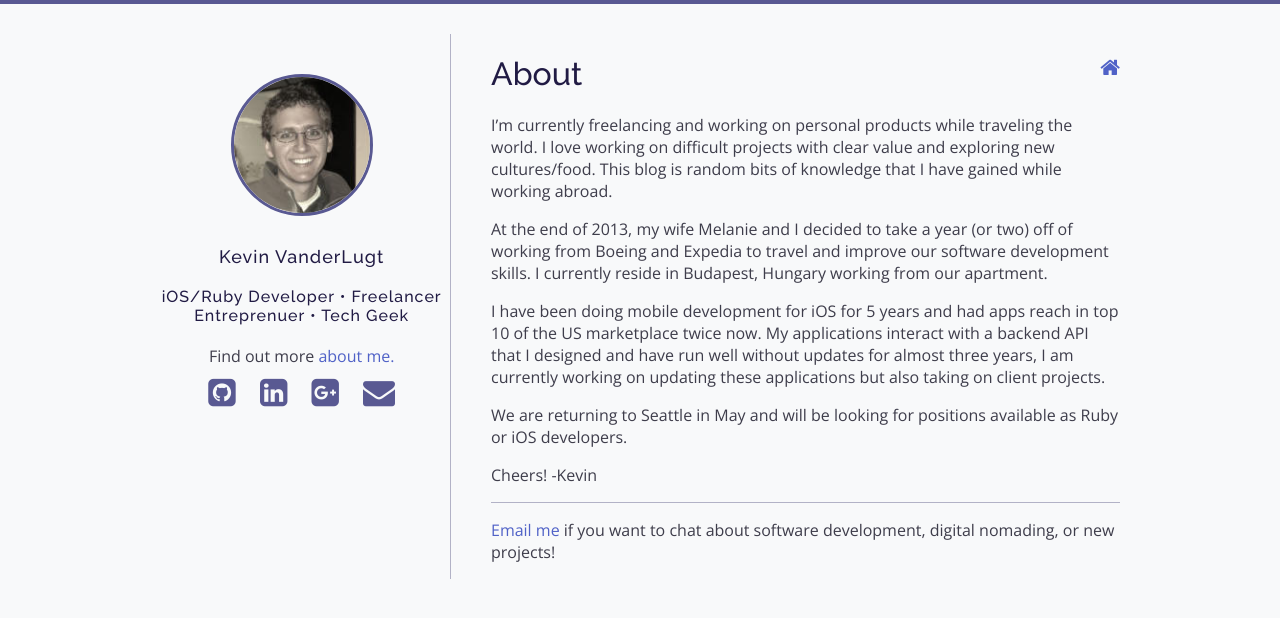
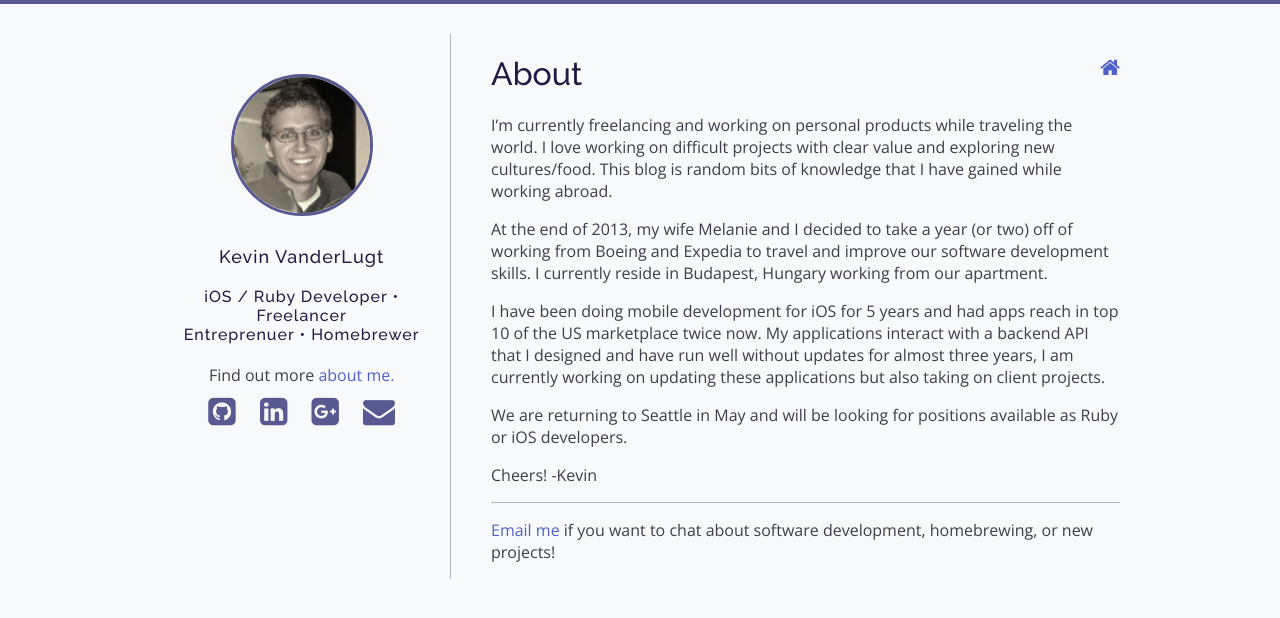
Before and after one commit to kevinvanderlugt/kevinvanderlugt.github.io, a Jekyll site: the page built from about.md, in a window 1280 px wide. Shown: the top 618 px of the page. Built offline with Jekyll 4.4.1, drawn with Linux system fonts in a browser that asks for light colours; nearby versions of some CDN libraries.

Commit message:
Putting new information into my blog now that we are coming home soon

```diff
--- a/_includes/sidenav.html
+++ b/_includes/sidenav.html
@@ -4,8 +4,8 @@
   </a>
   <section class="about">
     <a href="{{ site.url }}"><h2>Kevin VanderLugt</h2></a>
-    <h2 class="tags">iOS/Ruby Developer • Freelancer</br>
-    Entreprenuer • Tech Geek</h2>
+    <h2 class="tags">iOS / Ruby Developer • Freelancer</br>
+    Entreprenuer • Homebrewer</h2>
     <span>Find out more <a href="{{ '/about/' | prepend: site.baseurl }}">about me.</a></span>
     <div class="contact">
       <a href="https://github.com/kevinvanderlugt"><i class="fa fa-github-square fa-2x"></i></a>
--- a/about.md
+++ b/about.md
@@ -17,4 +17,4 @@ Cheers!
 
 ---
 
-[Email me](mailto:kevin.vanderlugt@gmail.com) if you want to chat about software development, digital nomading, or new projects!
+[Email me](mailto:kevin.vanderlugt@gmail.com) if you want to chat about software development, homebrewing, or new projects!
```
